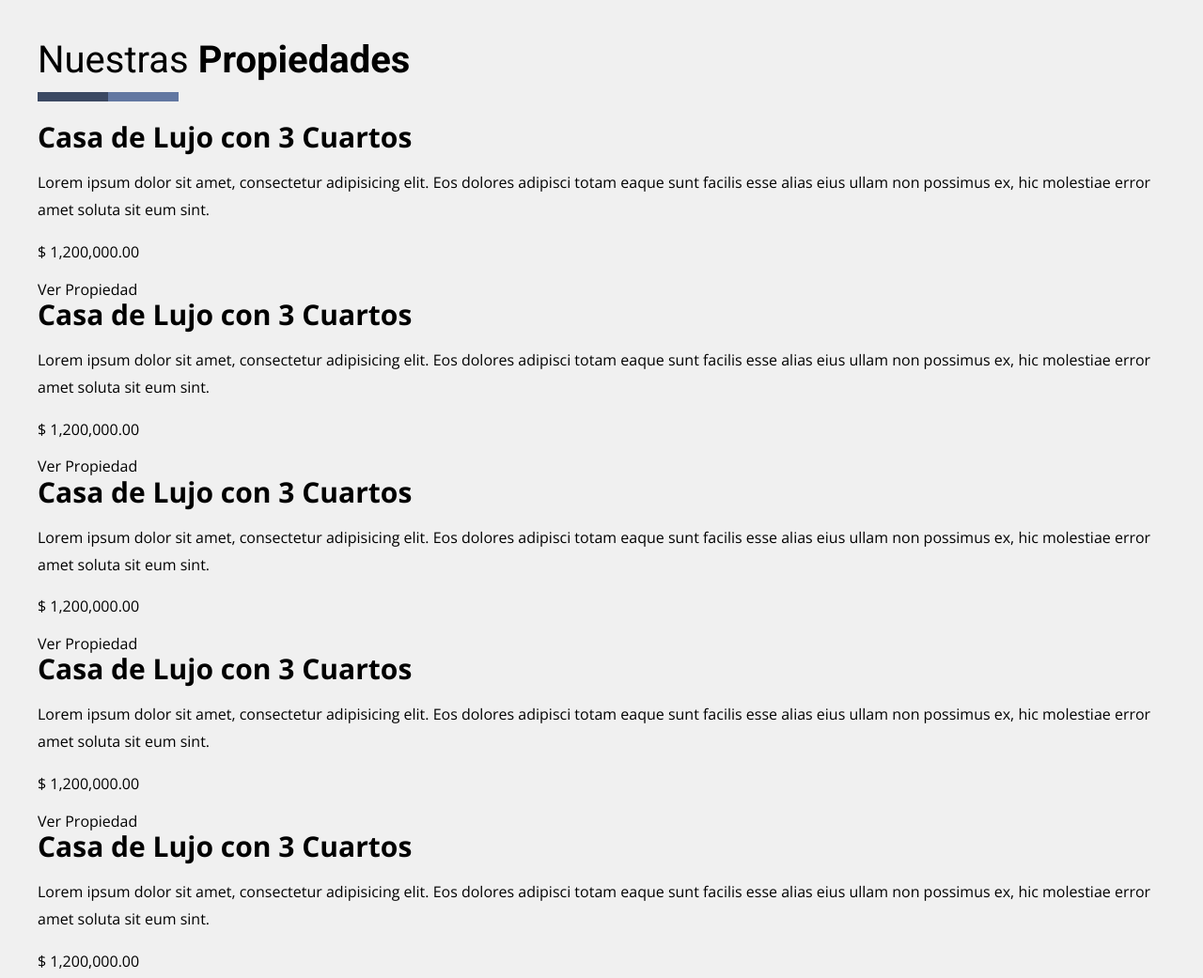
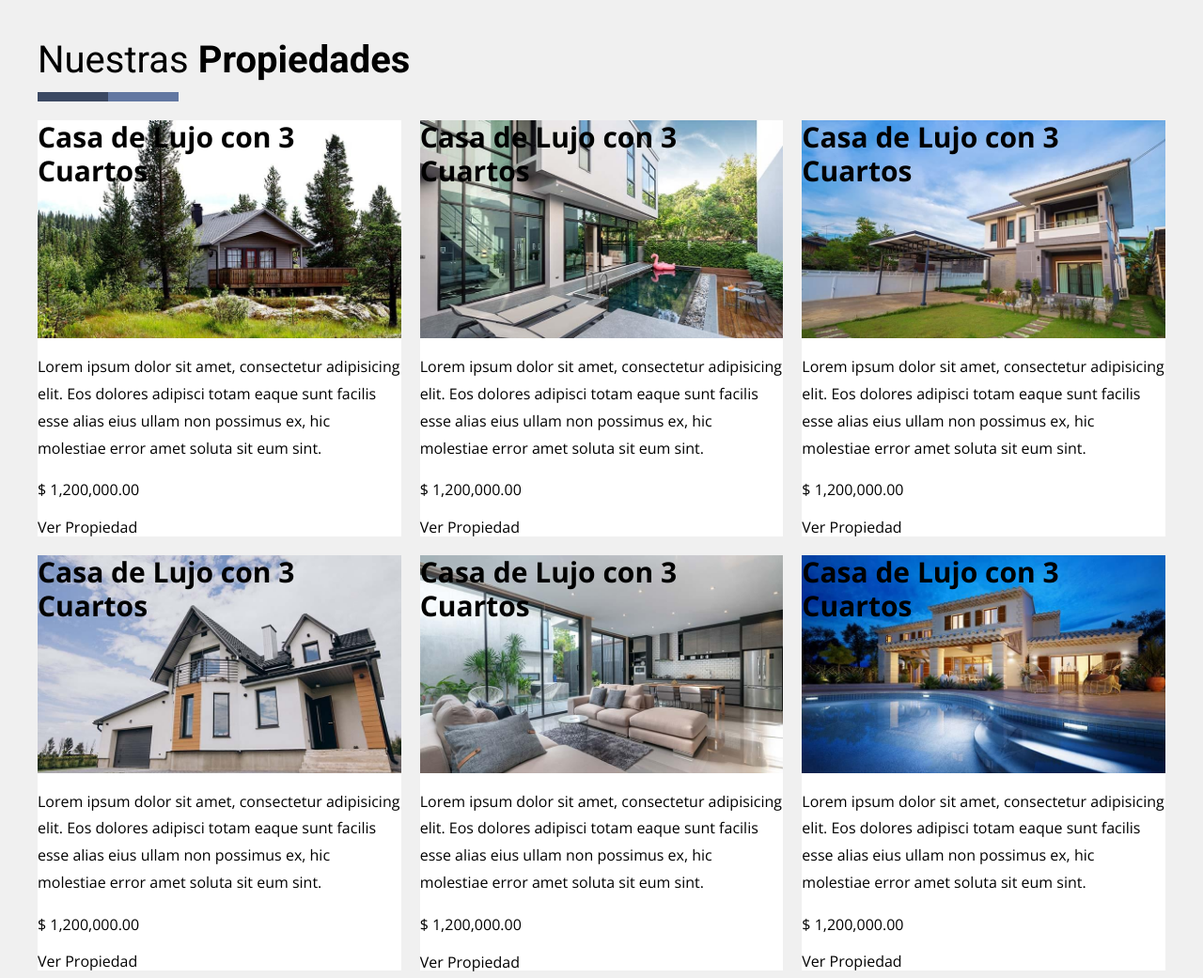
Before and after one commit to antoniopd/Inmoviliaria-SASS---GULP, a website: page index.html in a window 1280 px wide. Shown: the part 680-1721 px from the top of the page at 94% size. Drawn offline with nearby package versions, Linux system fonts and the light colour scheme; files that its build step writes are made by us from their sources.

Commit message:
añado imagenes con un for en sass

```diff
--- a/src/scss/ui/contenido/_propiedades.scss
+++ b/src/scss/ui/contenido/_propiedades.scss
@@ -11,4 +11,29 @@
     &__heading {
         @include m.heading;
     }
+
+    &__grid {
+        @include m.grid(1, 2rem);
+        @include m.tablet {
+            @include m.grid(3, 2rem);
+        }
+    }
 }
+
+.propiedad {
+    background-color: v.$blanco;
+
+    &__imagen {
+        aspect-ratio: 10 / 6;
+        background-size: cover;
+    }
+
+    @for $i from 1 through 6 {
+        $imagen: '../img/propiedad_' + $i + '.jpg';
+
+        &:nth-child(#{$i}) &__imagen {
+            background-image: url($imagen);
+        }
+    }
+
+}
```
